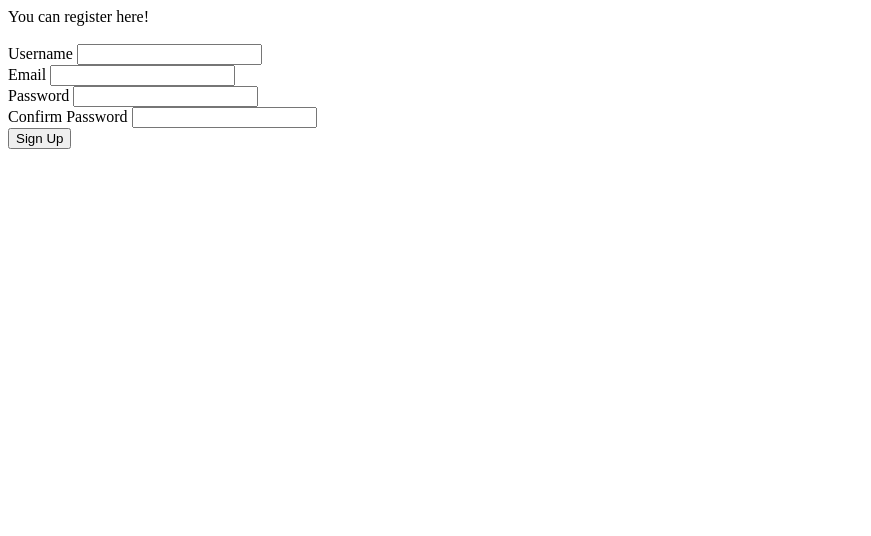
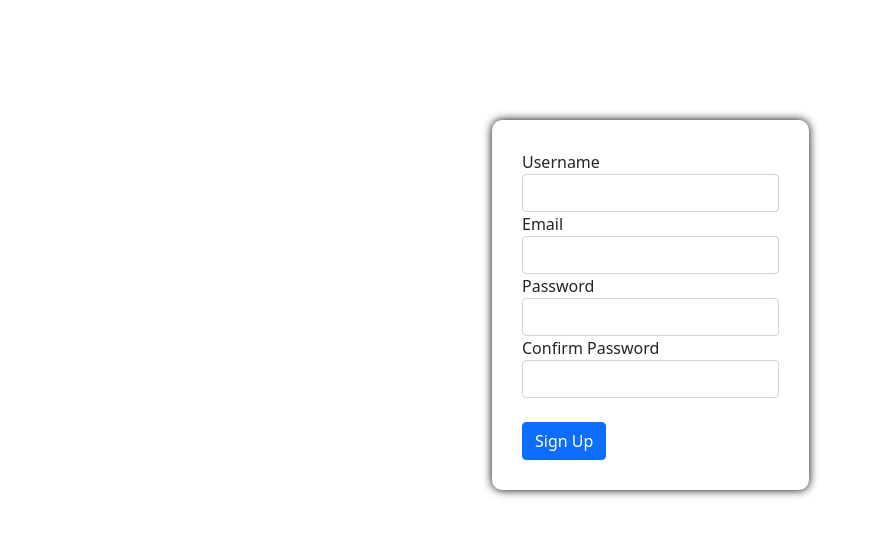
Before and after one commit to Yash-Sapre/Food-Ordering-System, a Flask app: page /register in a window 1280 px wide. Shown: the top 536 px of the page, without its empty margins (0-871 px from the left). Run offline with Flask 2, Linux system fonts and the light colour scheme; some libraries are stand-ins or nearby versions.

Commit message:
LoginRegisterUi
UI changes done

```diff
--- a/FoodOrderingWebsite/forms.py
+++ b/FoodOrderingWebsite/forms.py
@@ -5,9 +5,9 @@ from wtforms.validators import DataRequired,Length, EqualTo
 
 class RegistrationForm(FlaskForm):
     Username = StringField('Username',validators=[DataRequired(),Length(min=2,max=20)])
-    Email = StringField('Email',validators=[DataRequired()])
-    Password = PasswordField('Password',validators=[DataRequired()])
-    ConfirmPassword = PasswordField('Confirm Password',validators=[DataRequired(),EqualTo('Password')])
+    Email = StringField('Email', validators=[DataRequired()])
+    Password = PasswordField('Password', validators=[DataRequired()])
+    ConfirmPassword = PasswordField('Confirm Password', validators=[DataRequired(),EqualTo('Password')])
     Submit = SubmitField('Sign Up')
 
 
@@ -15,4 +15,4 @@ class LoginForm(FlaskForm):
     Username = StringField('Username', validators=[DataRequired()])
     Password = PasswordField('Password', validators=[DataRequired()])
     Remember = BooleanField('Remember Field')
-    Submit = SubmitField('Sign Up')
+    Submit = SubmitField('Sign In')
--- /dev/null
+++ b/FoodOrderingWebsite/static/css/global.css
@@ -0,0 +1,16 @@
+.bg{
+    background:url('download.jpg') no repeat;
+    width: 100%;
+    height:100vh;
+    background-size: 100%;
+}
+
+
+.form-container{
+    position:absolute;
+    top:15vh;
+    background: #fff;
+    padding:30px;
+    border-radius: 10px;
+    box-shadow: 0px 0px 10px 0px #000;
+}
--- /dev/null
+++ b/FoodOrderingWebsite/templates/layout.html
@@ -0,0 +1,32 @@
+<!DOCTYPE html>
+<html lang="en">
+<head>
+    <meta charset="UTF-8">
+    <title>Title</title>
+    <meta http-equiv="X-UA-Compatible" content="IE=edge">
+    <meta name="viewport" content="width=device-width, initial-scale=1.0">
+    <title>Register</title>
+    <!-- CSS only -->
+    <link href="https://cdn.jsdelivr.net/npm/bootstrap@5.1.1/dist/css/bootstrap.min.css" rel="stylesheet"
+          integrity="sha384-F3w7mX95PdgyTmZZMECAngseQB83DfGTowi0iMjiWaeVhAn4FJkqJByhZMI3AhiU" crossorigin="anonymous">
+    <!-- JavaScript Bundle with Popper -->
+    <script src="https://cdn.jsdelivr.net/npm/bootstrap@5.1.1/dist/js/bootstrap.bundle.min.js"
+            integrity="sha384-/bQdsTh/da6pkI1MST/rWKFNjaCP5gBSY4sEBT38Q/9RBh9AH40zEOg7Hlq2THRZ"
+            crossorigin="anonymous"></script>
+    <link rel="stylesheet" href="/static/css/global.css">
+</head>
+<body>
+{% block body %}
+{% endblock %}
+<script src="https://code.jquery.com/jquery-3.3.1.slim.min.js"
+        integrity="sha384-q8i/X+965DzO0rT7abK41JStQIAqVgRVzpbzo5smXKp4YfRvH+8abtTE1Pi6jizo"
+        crossorigin="anonymous"></script>
+<script src="https://cdnjs.cloudflare.com/ajax/libs/popper.js/1.14.3/umd/popper.min.js"
+        integrity="sha384-ZMP7rVo3mIykV+2+9J3UJ46jBk0WLaUAdn689aCwoqbBJiSnjAK/l8WvCWPIPm49"
+        crossorigin="anonymous"></script>
+<script src="https://stackpath.bootstrapcdn.com/bootstrap/4.1.3/js/bootstrap.min.js"
+        integrity="sha384-ChfqqxuZUCnJSK3+MXmPNIyE6ZbWh2IMqE241rYiqJxyMiZ6OW/JmZQ5stwEULTy"
+        crossorigin="anonymous"></script>
+
+</body>
+</html>
--- a/FoodOrderingWebsite/templates/register.html
+++ b/FoodOrderingWebsite/templates/register.html
@@ -1,22 +1,30 @@
-<!DOCTYPE html>
-<html lang="en">
-<head>
-    <meta charset="UTF-8">
-    <title>Title</title>
-</head>
-<body>
-    You can register here!
-    <form method="post">
-        {{ form.csrf_token }} <br>
-        {{ form.Username.label }}
-        {{ form.Username }}<br>
-        {{ form.Email.label }}
-        {{ form.Email }}<br>
-        {{ form.Password.label}}
-        {{ form.Password }}<br>
-        {{ form.ConfirmPassword.label}}
-        {{ form.ConfirmPassword }}<br>
-        {{ form.Submit }}
-    </form>
-</body>
-</html>
+{% extends 'layout.html' %}
+{% block body %}
+<section class="container-fluid">
+    <section class="row justify-content-center">
+        <section class="col-12 col-sm-6 col-md-3">
+            <form method="post" class="form-container">
+                <div class="form-group">
+                    {{ form.csrf_token }}
+                    {{ form.Username.label }}
+                    {{ form.Username(class = "form-control") }}
+                </div>
+                <div class="form-group">
+                    {{ form.Email.label }}
+                    {{ form.Email(class = "form-control")}}
+                </div>
+                <div class="form-group">
+                    {{ form.Password.label }}
+                    {{ form.Password(class = "form-control") }}
+                </div>
+                <div class="form-group">
+                    {{ form.ConfirmPassword.label }}
+                    {{ form.ConfirmPassword(class = "form-control")}}
+                </div>
+                <br>
+                {{ form.Submit(class="btn btn-primary btn-block") }}
+            </form>
+        </section>
+    </section>
+</section>
+{% endblock %}
```
Also changed, not shown: FoodOrderingWebsite/templates/login.html (+22 -18 lines).
